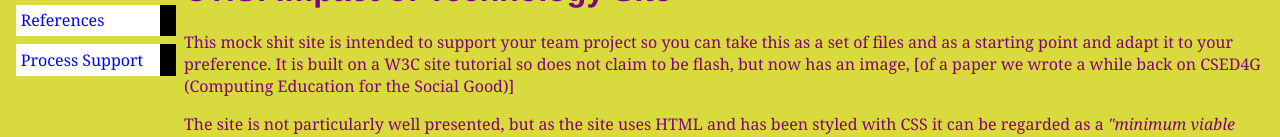
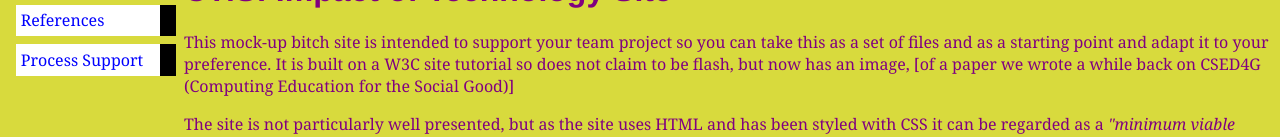
Before and after one commit to 1ym11n/1ym11n.github.io, a plain HTML site: page index.html in a window 1280 px wide. Shown: the part 295-432 px from the top of the page. Drawn offline with Linux system fonts and the light colour scheme.

Commit message:
Update index.html

```diff
--- a/index.html
+++ b/index.html
@@ -23,7 +23,7 @@
 <h1>CTiS: Impact of Technology Site</h1>
 
 
-</ul><p>This mock shit site is intended to support your team project so you can take this as a set of files and as a starting point and adapt it to your preference.
+</ul><p>This mock-up bitch site is intended to support your team project so you can take this as a set of files and as a starting point and adapt it to your preference.
 It is built on a W3C site tutorial so does not claim to be flash, but now has an image, [of a paper we wrote a while back on CSED4G (Computing Education for the Social Good)]</p>
 <p>The site is not particularly well presented, but as the site uses HTML and has been styled with CSS it can be regarded as a <em>"minimum viable product"</em> for the purposes of this project&hellip;
 It has some default links, which you can take as a start for your site structure.  The <em>Process Support </em>Links provides guidance which will be needed for presenting your final project. </p>
```
